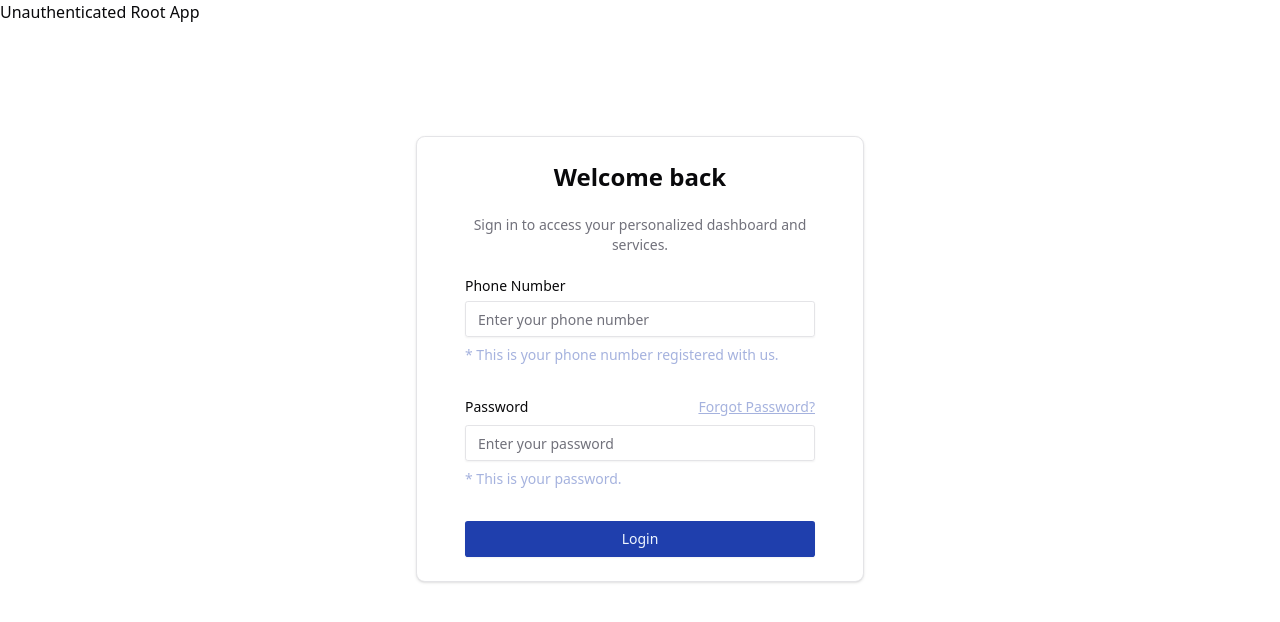
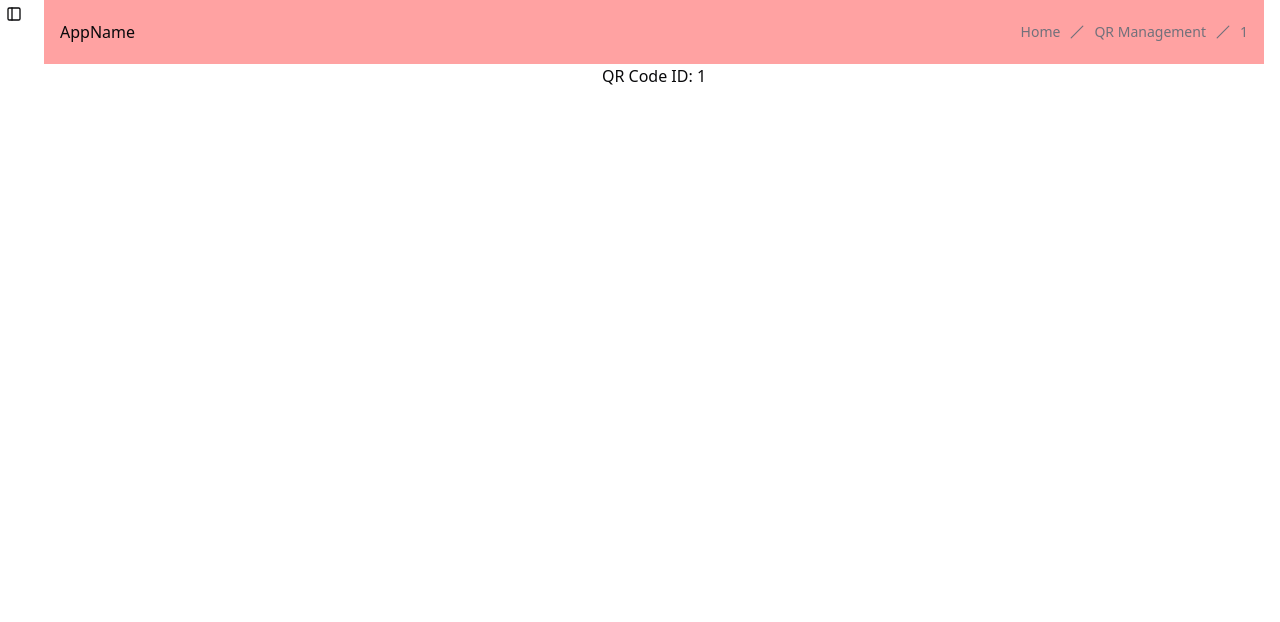
Before and after one commit to QRBusiness/QRApp, a React (Vite) app: page /qr-management/1 in a window 1280 px wide. Before the commit this address led to /un-authenticated/login. Shown: the top 622 px of the page. Built offline with nearby package versions, Linux system fonts and the light colour scheme.

Commit message:
Add Breadcrumb

```diff
--- a/src/App.tsx
+++ b/src/App.tsx
@@ -10,7 +10,7 @@ import {
   UNAUTHENTICATED,
 } from '@/constains';
 import { useTranslation } from 'react-i18next';
-import { Navigate, RouterProvider, createBrowserRouter } from 'react-router-dom';
+import { Navigate, Outlet, RouterProvider, createBrowserRouter } from 'react-router-dom';
 import RootApp from '@/components/common/root-app';
 import UnauthenticatedRootApp from '@/components/common/unauthenticated-root-app';
 import ForgotPassword from '@/views/authenticate/forgot-password';
@@ -20,6 +20,7 @@ import MenuManagement from '@/views/menu-management';
 import OrderManager from '@/views/order-management';
 import QRManagement from '@/views/qr-management';
 import StaffManagement from '@/views/staff-management';
+import QRDetails from './views/qr-management/qr-details';
 
 function App() {
   const { t } = useTranslation();
@@ -36,7 +37,17 @@ function App() {
             },
             {
               path: QR_MANAGEMENT,
-              element: <QRManagement />,
+              element: <Outlet />,
+              children: [
+                {
+                  index: true,
+                  element: <QRManagement />,
+                },
+                {
+                  path: ':id',
+                  element: <QRDetails />,
+                },
+              ],
             },
             {
               path: MENU_MANAGEMENT,
--- a/src/assets/lang/en/translation.json
+++ b/src/assets/lang/en/translation.json
@@ -22,6 +22,7 @@
       "logout": "Logout"
     },
     "sidebar": {
+      "home": "Home",
       "dashboard": "Dashboard",
       "qr-management": "QR Management",
       "menu-management": "Menu Management",
--- /dev/null
+++ b/src/components/common/app-breadcurmb.tsx
@@ -0,0 +1,45 @@
+import React from 'react';
+import { SlashIcon } from 'lucide-react';
+import { useTranslation } from 'react-i18next';
+import { useLocation, useParams } from 'react-router-dom';
+import {
+  Breadcrumb,
+  BreadcrumbItem,
+  BreadcrumbLink,
+  BreadcrumbList,
+  BreadcrumbSeparator,
+} from '@/components/ui/breadcrumb';
+
+const AppBreadcrumb = () => {
+  const location = useLocation();
+  const { t } = useTranslation();
+  const { id } = useParams<{ id: string }>();
+  const pathnames = location.pathname.split('/').filter((x) => x);
+  return (
+    <Breadcrumb>
+      <BreadcrumbList>
+        <BreadcrumbItem>
+          <BreadcrumbLink href="/">{t('module.sidebar.home')}</BreadcrumbLink>
+        </BreadcrumbItem>
+        {pathnames.map((value, index) => {
+          const href = `/${pathnames.slice(0, index + 1).join('/')}`;
+          return (
+            <React.Fragment key={index}>
+              {/* If the value is 'qr-management' and id is present, use the id instead */}
+              <BreadcrumbSeparator>
+                <SlashIcon />
+              </BreadcrumbSeparator>
+              <BreadcrumbItem key={index}>
+                <BreadcrumbLink href={href}>
+                  {value !== id ? t(`module.sidebar.${value}`) : id}
+                </BreadcrumbLink>
+              </BreadcrumbItem>
+            </React.Fragment>
+          );
+        })}
+      </BreadcrumbList>
+    </Breadcrumb>
+  );
+};
+
+export default AppBreadcrumb;
--- a/src/components/common/headers.tsx
+++ b/src/components/common/headers.tsx
@@ -1,8 +1,10 @@
+import AppBreadcrumb from './app-breadcurmb';
+
 const Headers = () => {
   return (
     <header className="w-full h-16 flex items-center justify-between px-4 text-foreground bg-red-300">
       <h1>AppName</h1>
-      {/* Add header content here */}
+      <AppBreadcrumb />
     </header>
   );
 };
--- /dev/null
+++ b/src/components/ui/breadcrumb.tsx
@@ -0,0 +1,101 @@
+import * as React from 'react';
+import { Slot } from '@radix-ui/react-slot';
+import { ChevronRight, MoreHorizontal } from 'lucide-react';
+import { cn } from '@/libs/utils';
+
+function Breadcrumb({ ...props }: React.ComponentProps<'nav'>) {
+  return <nav aria-label="breadcrumb" data-slot="breadcrumb" {...props} />;
+}
+
+function BreadcrumbList({ className, ...props }: React.ComponentProps<'ol'>) {
+  return (
+    <ol
+      data-slot="breadcrumb-list"
+      className={cn(
+        'text-muted-foreground flex flex-wrap items-center gap-1.5 text-sm break-words sm:gap-2.5',
+        className
+      )}
+      {...props}
+    />
+  );
+}
+
+function BreadcrumbItem({ className, ...props }: React.ComponentProps<'li'>) {
+  return (
+    <li
+      data-slot="breadcrumb-item"
+      className={cn('inline-flex items-center gap-1.5', className)}
+      {...props}
+    />
+  );
+}
+
+function BreadcrumbLink({
+  asChild,
+  className,
+  ...props
+}: React.ComponentProps<'a'> & {
+  asChild?: boolean;
+}) {
+  const Comp = asChild ? Slot : 'a';
+
+  return (
+    <Comp
+      data-slot="breadcrumb-link"
+      className={cn('hover:text-foreground transition-colors', className)}
+      {...props}
+    />
+  );
+}
+
+function BreadcrumbPage({ className, ...props }: React.ComponentProps<'span'>) {
+  return (
+    <span
+      data-slot="breadcrumb-page"
+      role="link"
+      aria-disabled="true"
+      aria-current="page"
+      className={cn('text-foreground font-normal', className)}
+      {...props}
+    />
+  );
+}
+
+function BreadcrumbSeparator({ children, className, ...props }: React.ComponentProps<'li'>) {
+  return (
+    <li
+      data-slot="breadcrumb-separator"
+      role="presentation"
+      aria-hidden="true"
+      className={cn('[&>svg]:size-3.5', className)}
+      {...props}
+    >
+      {children ?? <ChevronRight />}
+    </li>
+  );
+}
+
+function BreadcrumbEllipsis({ className, ...props }: React.ComponentProps<'span'>) {
+  return (
+    <span
+      data-slot="breadcrumb-ellipsis"
+      role="presentation"
+      aria-hidden="true"
+      className={cn('flex size-9 items-center justify-center', className)}
+      {...props}
+    >
+      <MoreHorizontal className="size-4" />
+      <span className="sr-only">More</span>
+    </span>
+  );
+}
+
+export {
+  Breadcrumb,
+  BreadcrumbList,
+  BreadcrumbItem,
+  BreadcrumbLink,
+  BreadcrumbPage,
+  BreadcrumbSeparator,
+  BreadcrumbEllipsis,
+};
--- /dev/null
+++ b/src/views/qr-management/qr-details.tsx
@@ -0,0 +1,14 @@
+import { useParams } from 'react-router-dom';
+
+const QRDetails = () => {
+  const { id } = useParams<{ id: string }>();
+
+  return (
+    <div>
+      <h1>QR Code ID: {id}</h1>
+      {/* Additional details and components can be added here */}
+    </div>
+  );
+};
+
+export default QRDetails;
```
